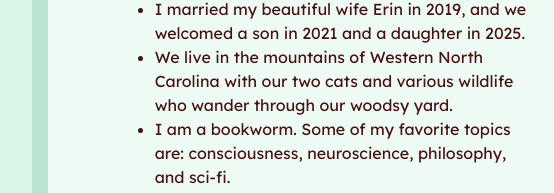
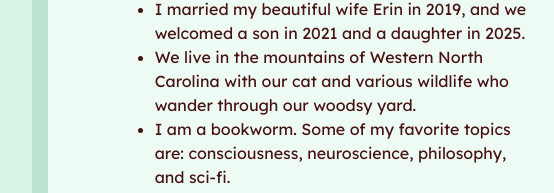
Before and after one commit to redoakcodes/redoakcodes.github.io, a plain HTML site: page index.html in a window 1280 px wide. Shown: the part 604-797 px from the top of the page, 192-746 px from the left. Drawn offline with Linux system fonts and the light colour scheme.

```diff
--- a/index.html
+++ b/index.html
@@ -207,7 +207,7 @@
                         <ul>
                             <li>I've been a Software Engineer for 20+ years and in the healthcare space for the last 15.</li>
                             <li>I married my beautiful wife Erin in 2019, and we welcomed a son in 2021 and a daughter in 2025.</li>
-                            <li>We live in the mountains of Western North Carolina with our two cats and various wildlife who wander through our woodsy yard.</li>
+                            <li>We live in the mountains of Western North Carolina with our cat and various wildlife who wander through our woodsy yard.</li>
                             <li>I am a bookworm. Some of my favorite topics are: consciousness, neuroscience, philosophy, and sci-fi.</li>
                             <li>I greatly enjoy trailrunning and introducing my children to the ecosystems around them.</li>
                             <li>I am an amateur woodworker—my current project<sup>1</sup> is a treehouse for my 5 year old.</li>
```
